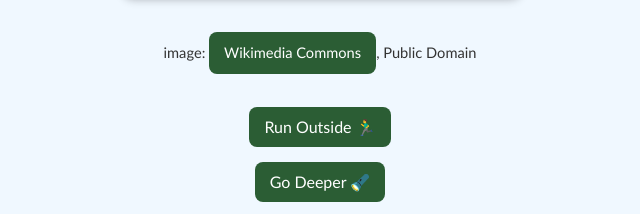
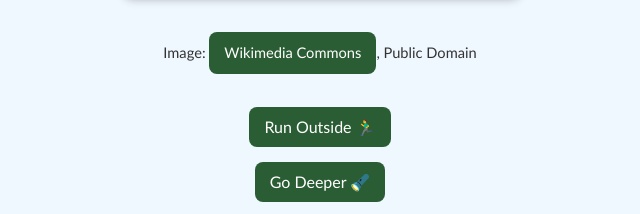
Before and after one commit to shakaridenise/chooseyourownadventure, a plain HTML site: page cave.html in a window 1280 px wide. Shown: the part 453-667 px from the top of the page, 320-960 px from the left. Drawn offline with Linux system fonts and the light colour scheme.

Commit message:
Correct image caption formatting in cave.html

```diff
--- a/cave.html
+++ b/cave.html
@@ -10,7 +10,7 @@
   <h1>The Dark Cave</h1>
   <p>Inside, you hear dripping water and distant growls. Your torch flickers.</p>
   <img src="https://upload.wikimedia.org/wikipedia/commons/1/1c/Cave_entrance.jpg" alt="Cave entrance" width="400">
-  <p><small>image: <a href="https://upload.wikimedia.org/wikipedia/commons/1/1c/Cave_entrance.jpg">Wikimedia Commons</a>, Public Domain</small></p>
+  <p><small>Image: <a href="https://upload.wikimedia.org/wikipedia/commons/1/1c/Cave_entrance.jpg">Wikimedia Commons</a>, Public Domain</small></p>
   <a href="escape.html">Run Outside 🏃‍♂️</a><br>
   <a href="treasure.html">Go Deeper 🔦</a><br>
   <a href="index.html">🏠 Back to Home</a>
```
